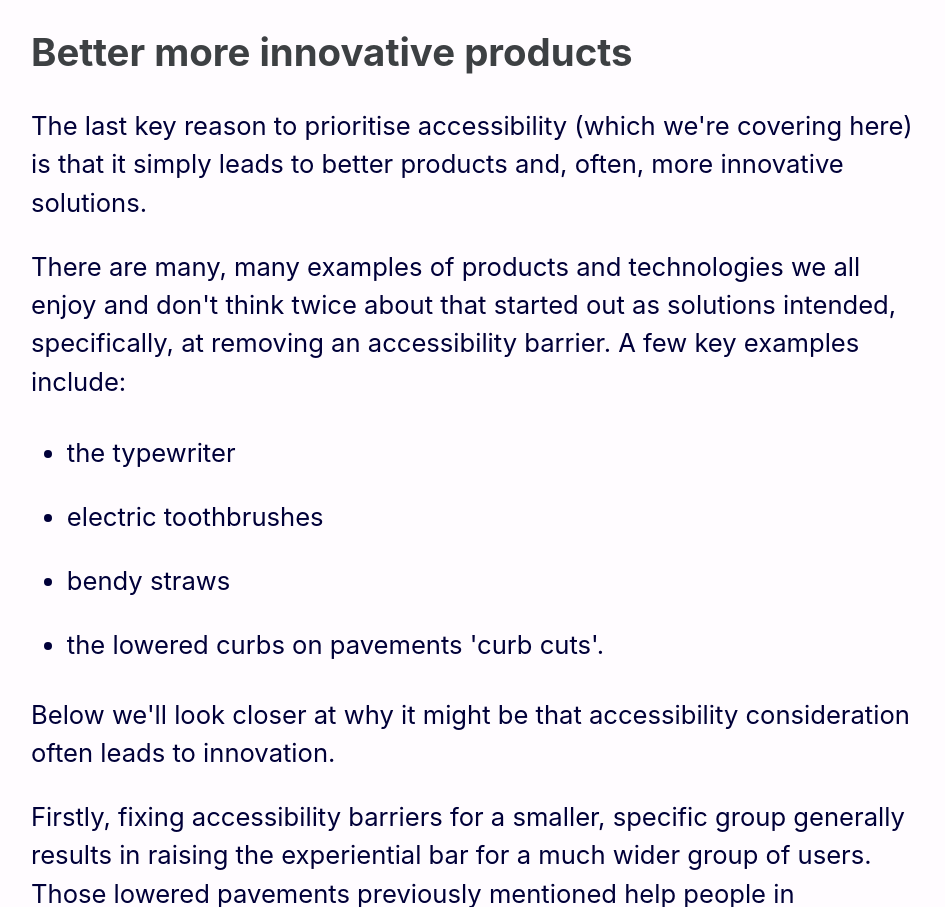
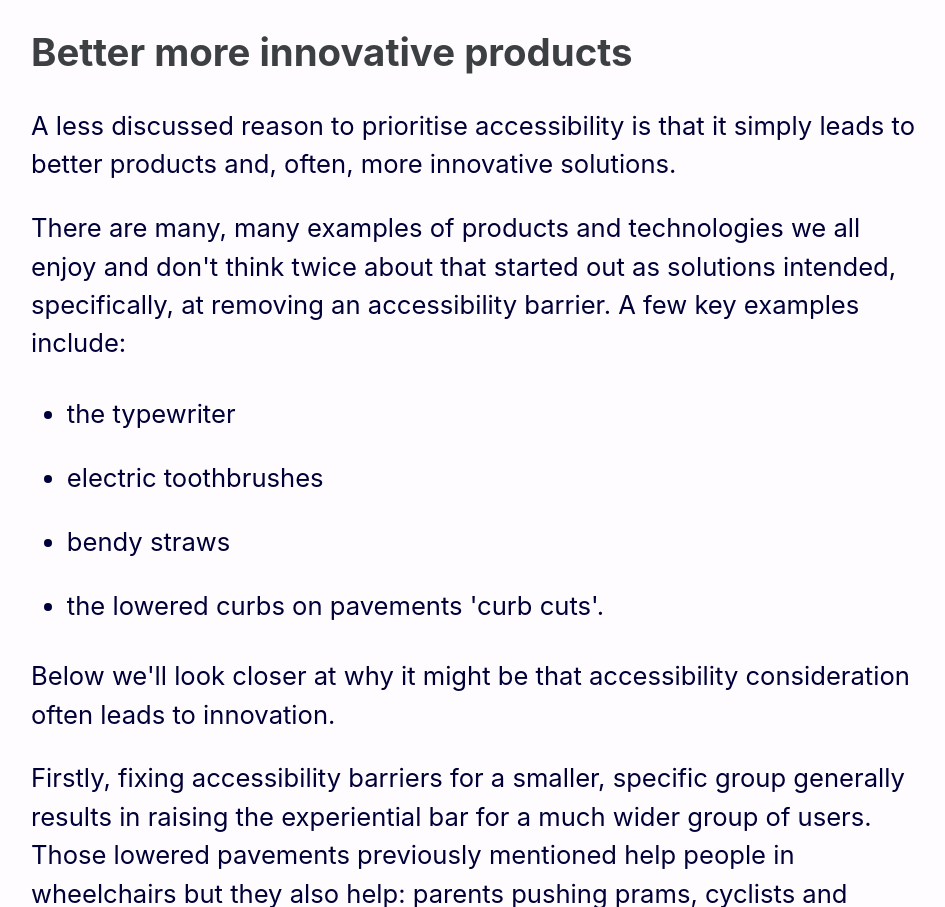
Before and after one commit to joelstrohmeier/website, an Eleventy site: page src/blog/start-learning-about-accessibility-part-2.md in a window 1280 px wide. Shown: the part 3790-4697 px from the top of the page, without its empty margins (165-1110 px from the left). Built offline with nearby package versions, Linux system fonts and the light colour scheme; Eleventy itself is replaced by a stand-in of ours; files that its build step writes are made by us from their sources.

Commit message:
Tweak to blog

```diff
--- a/src/blog/start-learning-about-accessibility-part-2.md
+++ b/src/blog/start-learning-about-accessibility-part-2.md
@@ -52,7 +52,7 @@ Following a similar approach to PSBAR, the European Accessibility Act (EAA) was
 If you'd like to learn more about accessibility policy in your location, the <a href="https://www.w3.org/WAI/policies/">W3C provides a comprehensive table of international accessibility policies</a>.
 
 ## Better more innovative products
-The last key reason to prioritise accessibility (which we're covering here) is that it simply leads to better products and, often, more innovative solutions.
+A less discussed reason to prioritise accessibility is that it simply leads to better products and, often, more innovative solutions.
 
 There are many, many examples of products and technologies we all enjoy and don't think twice about that started out as solutions intended, specifically, at removing an accessibility barrier. A few key examples include:
 - the typewriter
```
